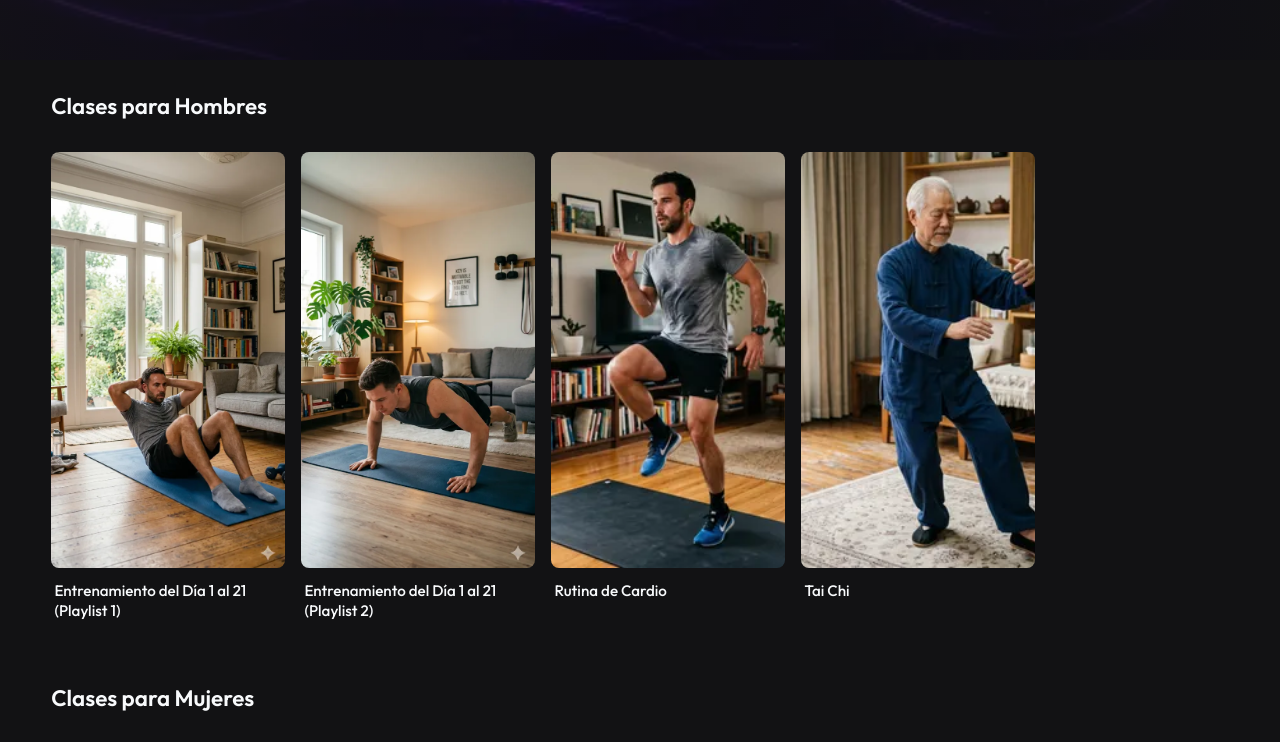
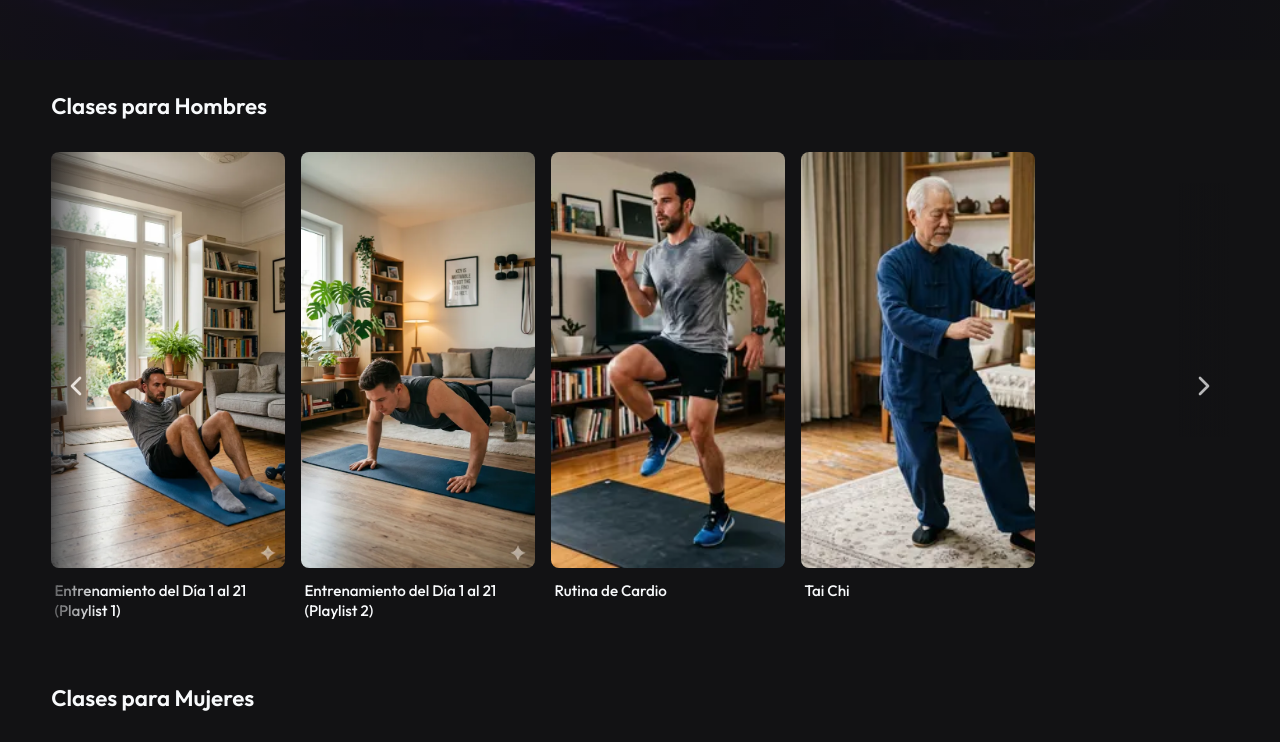
Before and after one commit to icarofl45-cyber/membros-crush, a React (Vite) app: page / in a window 1280 px wide. Shown: the part 580-1322 px from the top of the page. Built offline with nearby package versions, Linux system fonts and the light colour scheme.

Commit message:
Adicionando setas de scroll lateral com gradiente

```diff
--- a/src/components/ContentRow.css
+++ b/src/components/ContentRow.css
@@ -17,12 +17,54 @@
   overflow-y: visible;
   padding-bottom: 2rem;
   padding-top: 1rem;
+  scroll-behavior: smooth;
 }
 
 .row-slider::-webkit-scrollbar {
   display: none;
 }
 
+.slider-wrapper {
+  position: relative;
+  width: 100%;
+}
+
+.slider-arrow {
+  position: absolute;
+  top: 1rem; /* Adjust to match padding-top of row-slider */
+  bottom: 2rem; /* Adjust to match padding-bottom */
+  width: 50px;
+  border: none;
+  color: white;
+  z-index: 20;
+  cursor: pointer;
+  display: flex;
+  align-items: center;
+  justify-content: center;
+  opacity: 0.7;
+  transition: opacity 0.3s ease, transform 0.2s ease;
+}
+
+.slider-arrow:hover {
+  opacity: 1;
+  transform: scale(1.1);
+}
+
+.slider-arrow.left {
+  left: 0;
+  background: linear-gradient(to right, rgba(18, 18, 20, 1) 0%, rgba(18, 18, 20, 0) 100%);
+  border-top-right-radius: 8px;
+  border-bottom-right-radius: 8px;
+}
+
+.slider-arrow.right {
+  right: 0;
+  background: linear-gradient(to left, rgba(18, 18, 20, 1) 0%, rgba(18, 18, 20, 0) 100%);
+  border-top-left-radius: 8px;
+  border-bottom-left-radius: 8px;
+}
+
+
 .row-container {
   display: flex;
   gap: 1rem;
--- a/src/components/ContentRow.jsx
+++ b/src/components/ContentRow.jsx
@@ -1,17 +1,39 @@
-import React from 'react';
+import React, { useRef } from 'react';
+import { ChevronLeft, ChevronRight } from 'lucide-react';
 import ContentCard from './ContentCard';
 import './ContentRow.css';
 
 const ContentRow = ({ title, items }) => {
+  const sliderRef = useRef(null);
+
+  const scroll = (direction) => {
+    if (sliderRef.current) {
+      const { scrollLeft, clientWidth } = sliderRef.current;
+      const scrollTo = direction === 'left' ? scrollLeft - clientWidth + 50 : scrollLeft + clientWidth - 50;
+      sliderRef.current.scrollTo({ left: scrollTo, behavior: 'smooth' });
+    }
+  };
+
   return (
     <div className="content-row">
       <h2 className="row-title">{title}</h2>
-      <div className="row-slider">
-        <div className="row-container">
-          {items.map((item) => (
-            <ContentCard key={item.id} item={item} />
-          ))}
+
+      <div className="slider-wrapper">
+        <button className="slider-arrow left" onClick={() => scroll('left')}>
+          <ChevronLeft size={32} />
+        </button>
+
+        <div className="row-slider" ref={sliderRef}>
+          <div className="row-container">
+            {items.map((item) => (
+              <ContentCard key={item.id} item={item} />
+            ))}
+          </div>
         </div>
+
+        <button className="slider-arrow right" onClick={() => scroll('right')}>
+          <ChevronRight size={32} />
+        </button>
       </div>
     </div>
   );
```
